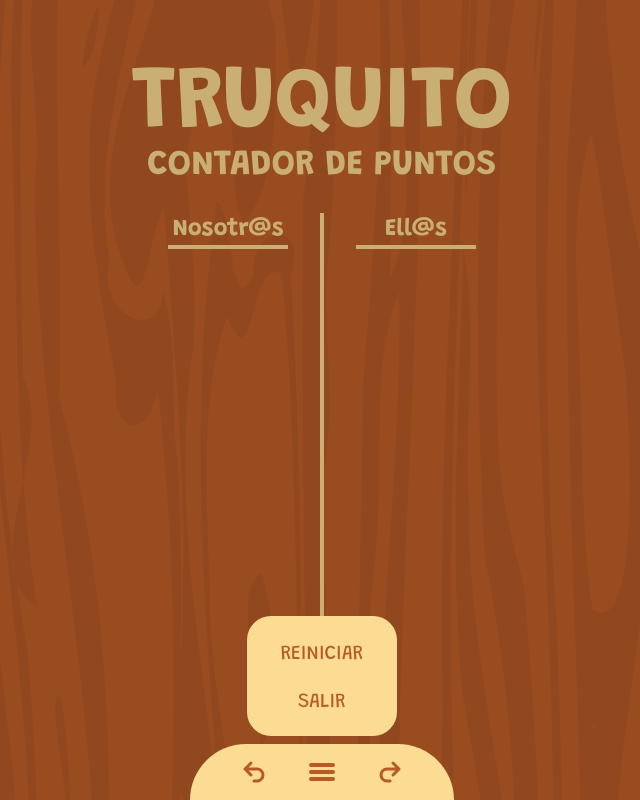
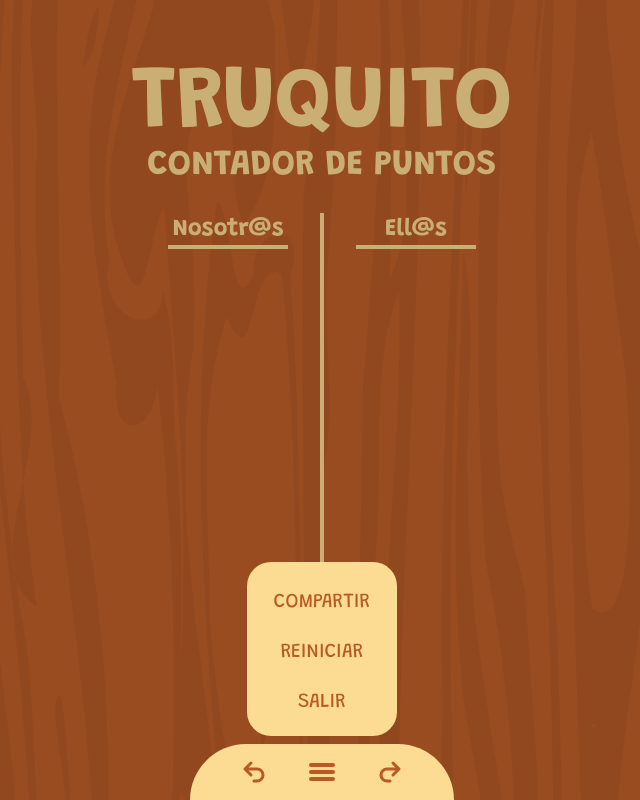
Before and after one commit to ramiro-l/Truquito-App, a Next.js app: page /contador-de-puntos in a window 1280 px wide. Both pictures are taken after a click on the button 640 px from the left and 772 px from the top of the page. Shown: the whole page, without its empty margins (318-958 px from the left). Built offline with nearby package versions, Linux system fonts and the light colour scheme.

Commit message:
Add button compartir

```diff
--- a/src/components/CardPoints.tsx
+++ b/src/components/CardPoints.tsx
@@ -231,12 +231,17 @@ export default function CardPoints() {
         >
           <ul className="py-2 text-sm">
             <li>
+              <button className="py-1 pt-[10px] block text-center uppercase text-xl rounded-3xl m-2 w-[125px] hover:bg-secondary hover:text-primary">
+                Compartir
+              </button>
+            </li>
+            <li>
               <button
                 onClick={() => {
                   handleRemoveAllPoints();
                   setMenu(!menu);
                 }}
-                className="py-1 pt-[8px] block text-center uppercase text-xl rounded-3xl m-2 w-[100px] hover:bg-secondary hover:text-primary"
+                className="py-1 pt-[10px] block text-center uppercase text-xl rounded-3xl m-2 w-[125px] hover:bg-secondary hover:text-primary"
               >
                 Reiniciar
               </button>
@@ -247,7 +252,7 @@ export default function CardPoints() {
                 onClick={() => {
                   setMenu(!menu);
                 }}
-                className="py-1 pt-[8px] block text-center uppercase text-xl rounded-3xl m-2 w-[100px] hover:bg-secondary hover:text-primary"
+                className="py-1 pt-[10px] block text-center uppercase text-xl rounded-3xl m-2 w-[125px] hover:bg-secondary hover:text-primary"
               >
                 salir
               </Link>
```
